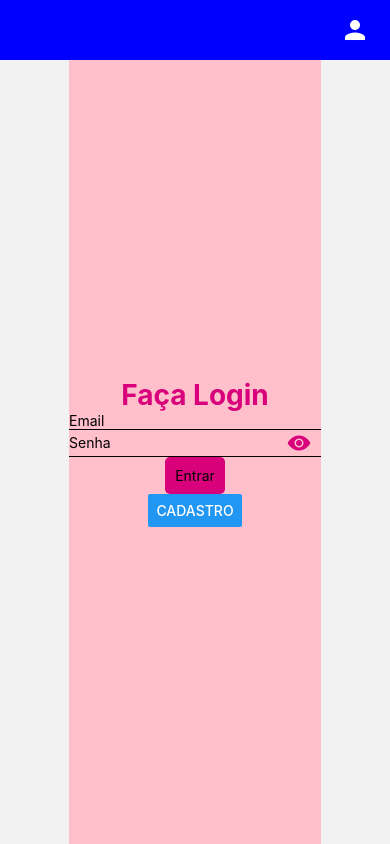
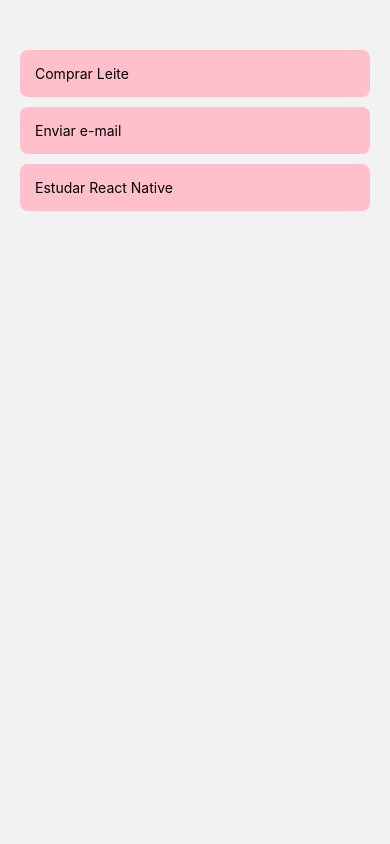
Before and after one commit to mariajuliacintra/Mobile_VIO, a React Native app: screen /TaskList in a window 390 px wide. Built offline with nearby package versions, Linux system fonts and the light colour scheme.

Commit message:
criação do TaskList e TaskDetail

```diff
--- a/src/App.js
+++ b/src/App.js
@@ -7,6 +7,9 @@
 import CadastroOrganizador from './screens/CadastroOrganizador';
 import CadastroIngresso from './screens/CadastroIngresso';
 import Layout from "./components/Layout";
+import TaskList from "./screens/TaskList";
+import TaskDetail from "./screens/TaskDetail";
+
 
 
 const Stack = createStackNavigator();
@@ -15,6 +18,8 @@
   return (
     <NavigationContainer>
       <Stack.Navigator screenOptions={{headerShown:false}}>
+        <Stack.Screen name="TaskList" component={TaskList}/>
+        <Stack.Screen name="TaskDetail" component={TaskDetail}/>
         <Stack.Screen name="Login" component={()=>(
           <Layout><Login/></Layout>
         )}/>
--- a/src/axios/axios.js
+++ b/src/axios/axios.js
@@ -1,6 +1,6 @@
 import axios from "axios"
 const api = axios.create({
-    baseURL:"http://10.89.240.84:5000/api/v1/",
+    baseURL:"http://10.89.240.82:5000/api/v1/",
     headers: {
         'accept':'application/json'
     }
--- a/src/screens/Cadastro.js
+++ b/src/screens/Cadastro.js
@@ -72,6 +72,7 @@
       justifyContent: "center",
       alignItems: 'center',
       backgroundColor: "pink",
+      width:"100%"
     },
     title:{
         fontSize: 28,
--- a/src/screens/Home.js
+++ b/src/screens/Home.js
@@ -26,6 +26,7 @@
     button:{
         backgroundColor:'#D9007B',
         padding:10,
-        borderRadius:5
+        borderRadius:5,
+        marginTop:10
     }
 })
--- a/src/screens/Login.js
+++ b/src/screens/Login.js
@@ -61,6 +61,7 @@
       justifyContent: "center",
       alignItems: 'center',
       backgroundColor: 'pink',
+      width: "100%"
     },
     title:{
         fontSize: 28,
--- /dev/null
+++ b/src/screens/TaskDetail.js
@@ -0,0 +1,15 @@
+import react from "react";
+import { View, Text } from "react-native";
+
+export default function TaskDetail({route}){
+    const {task} = route.params;
+
+    return(
+        <View>
+            <Text>Detalhes da Tarefa: {task.title} </Text>
+            <Text>Data: {task.date}</Text>
+            <Text>Hora: {task.time}</Text>
+            <Text>Local: {task.address}</Text>
+        </View>
+    )
+}
--- /dev/null
+++ b/src/screens/TaskList.js
@@ -0,0 +1,66 @@
+import react from "react";
+import {
+  View,
+  Text,
+  TouchableOpacity,
+  FlatList,
+  StyleSheet,
+} from "react-native";
+
+export default function TaskList({navigation}){
+    const tasks = [
+        {
+            id:1,
+            title:"Comprar Leite",
+            date:"2025-04-07",
+            time:"10:00",
+            address:"Supermercado Noemia"},
+        {
+            id:2,
+            title:"Enviar e-mail",
+            date:"2025-06-20",
+            time:"14:45",
+            address:"Trabalho"},
+        {
+            id:3,
+            title:"Estudar React Native",
+            date:"2025-06-26",
+            time:"00:00",
+            address:"Casa"
+        }
+    ]
+
+    const handleTaskPress = (task) => {
+       navigation.navigate("TaskDetail",{task})
+    }
+
+    return(
+        <View style={styles.contanier}>
+            <FlatList
+            data={tasks}
+            keyExtractor={(item) => item.id.toString}
+            renderItem={({item})=> (
+                <TouchableOpacity
+                style={styles.itemCard}
+                onPress={()=> handleTaskPress(item)}>
+                    <Text>{item.title}</Text>
+                </TouchableOpacity>
+            )}
+            />
+        </View>
+    )
+}
+
+const styles = StyleSheet.create({
+    contanier:{
+        flex:1,
+        padding:20,
+        paddingTop:50,
+    },
+    itemCard:{
+        padding:15,
+        backgroundColor:"pink",
+        marginBottom:10,
+        borderRadius:8,
+    },
+})
```
